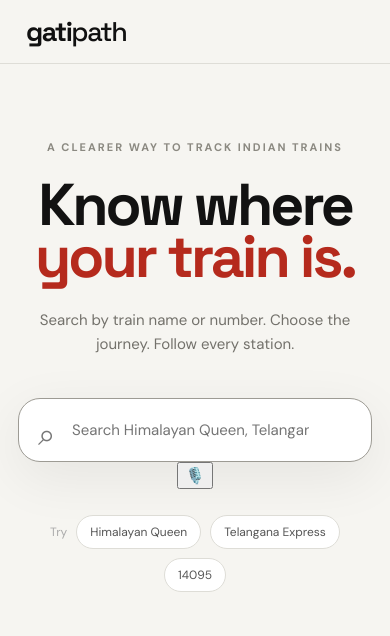
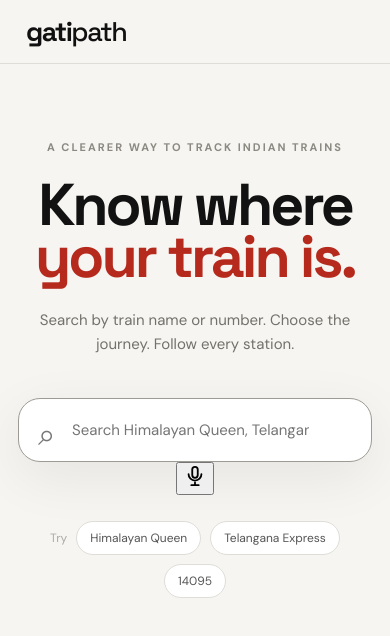
Before and after one commit to Kams01012003/gatipath, a React (Vite) app: page / in a window 390 px wide. Shown: the top 636 px of the page. Built offline with nearby package versions, Linux system fonts and the light colour scheme.

Commit message:
Replace microphone emoji with SVG icon

```diff
--- a/src/main.jsx
+++ b/src/main.jsx
@@ -282,7 +282,22 @@
   onClick={startVoiceSearch}
   aria-label="Search by voice"
 >
-  🎙️
+  <svg
+  width="22"
+  height="22"
+  viewBox="0 0 24 24"
+  fill="none"
+  stroke="currentColor"
+  strokeWidth="2"
+  strokeLinecap="round"
+  strokeLinejoin="round"
+  aria-hidden="true"
+>
+  <rect x="9" y="2" width="6" height="12" rx="3" />
+  <path d="M5 10a7 7 0 0 0 14 0" />
+  <line x1="12" y1="19" x2="12" y2="22" />
+  <line x1="8" y1="22" x2="16" y2="22" />
+</svg>
 </button>
         {query && <button className="clear" onClick={() => setQuery("")}>×</button>}
       </div>
```
